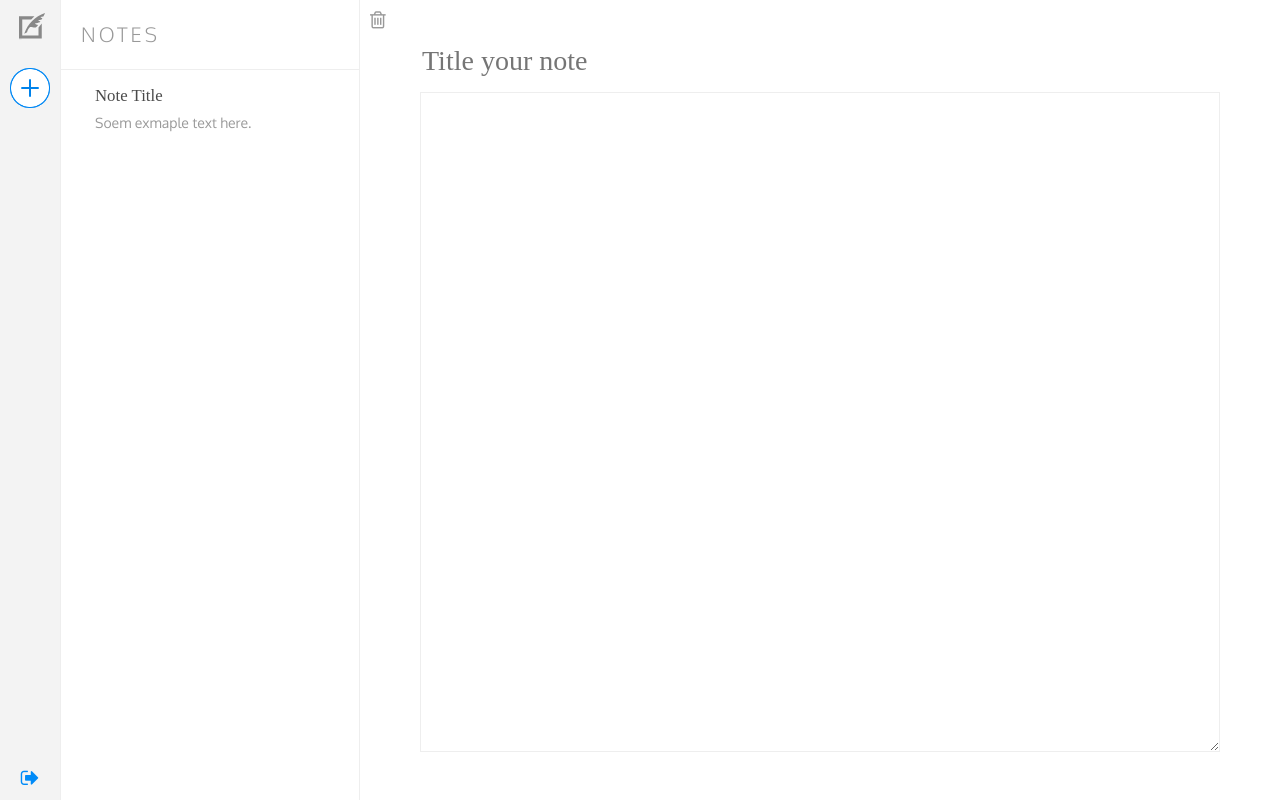
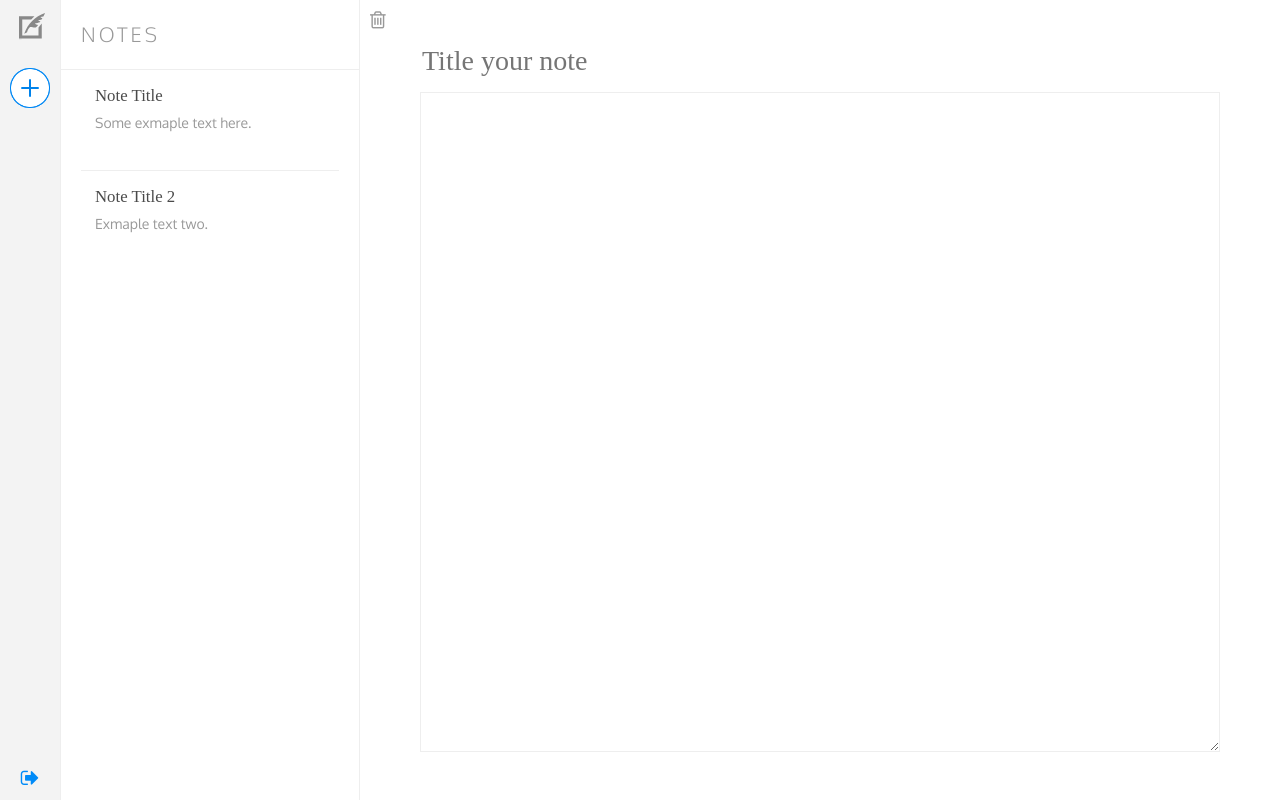
Before and after one commit to YajJackson/noteherder, a React (Create React App) app: page / in a window 1280 px wide. Built offline with nearby package versions, Linux system fonts and the light colour scheme; a web font is replaced by a local one.

Commit message:
Dynamically render notes from an array

```diff
--- a/src/NoteList.js
+++ b/src/NoteList.js
@@ -4,16 +4,24 @@ import './NoteList.css'
 import Note from './Note'
 
 const NoteList = () => {
-  const note = {
-    id: 'note-3',
-    title: 'Note Title',
-    body: 'Soem exmaple text here.',
-  }
+  const notes = [
+    {
+      id: 'note-1',
+      title: 'Note Title',
+      body: 'Some exmaple text here.',
+    },
+    {
+      id: 'note-2',
+      title: 'Note Title 2',
+      body: 'Exmaple text two.'
+    },
+  ]
+
   return (
     <div className="NoteList">
       <h3>Notes</h3>
       <ul id="notes">
-        <Note note={note}/>
+        {notes.map(note => <Note note={note} />)}
       </ul>
     </div>
   )
```
